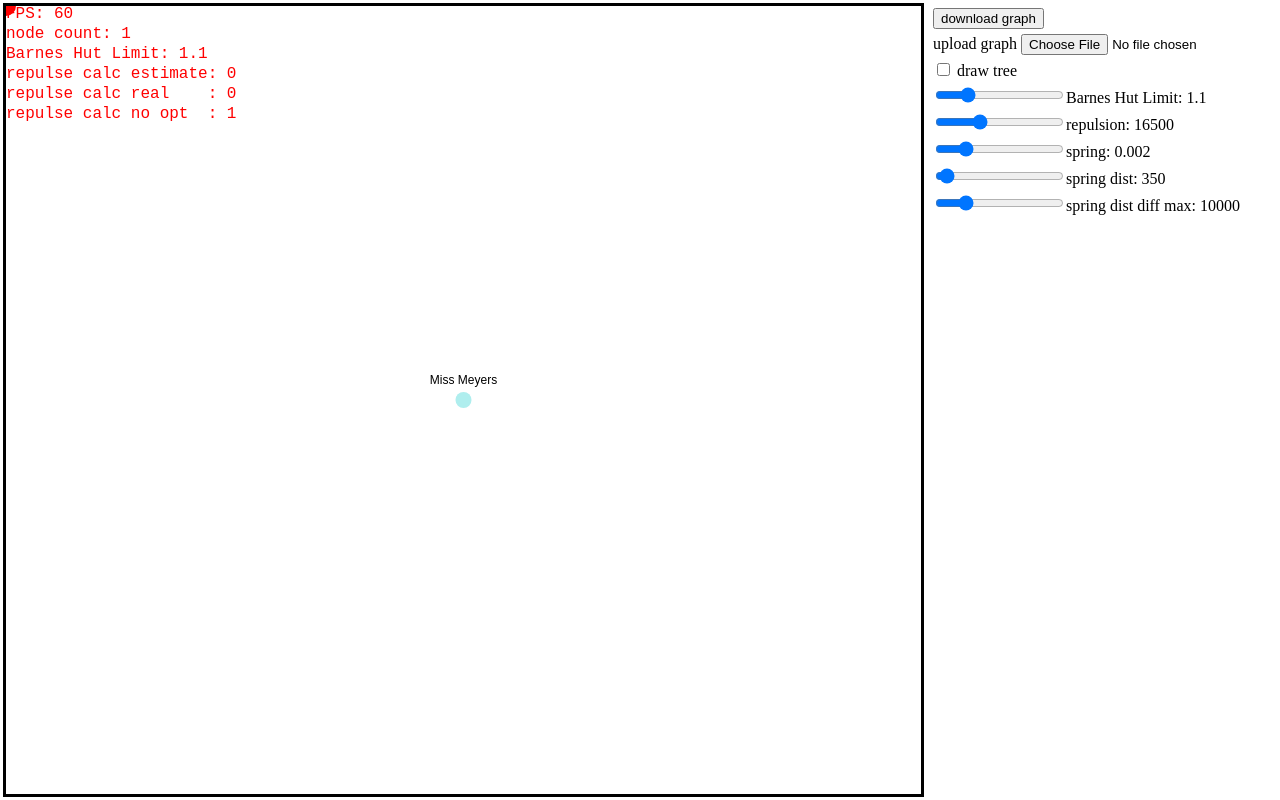
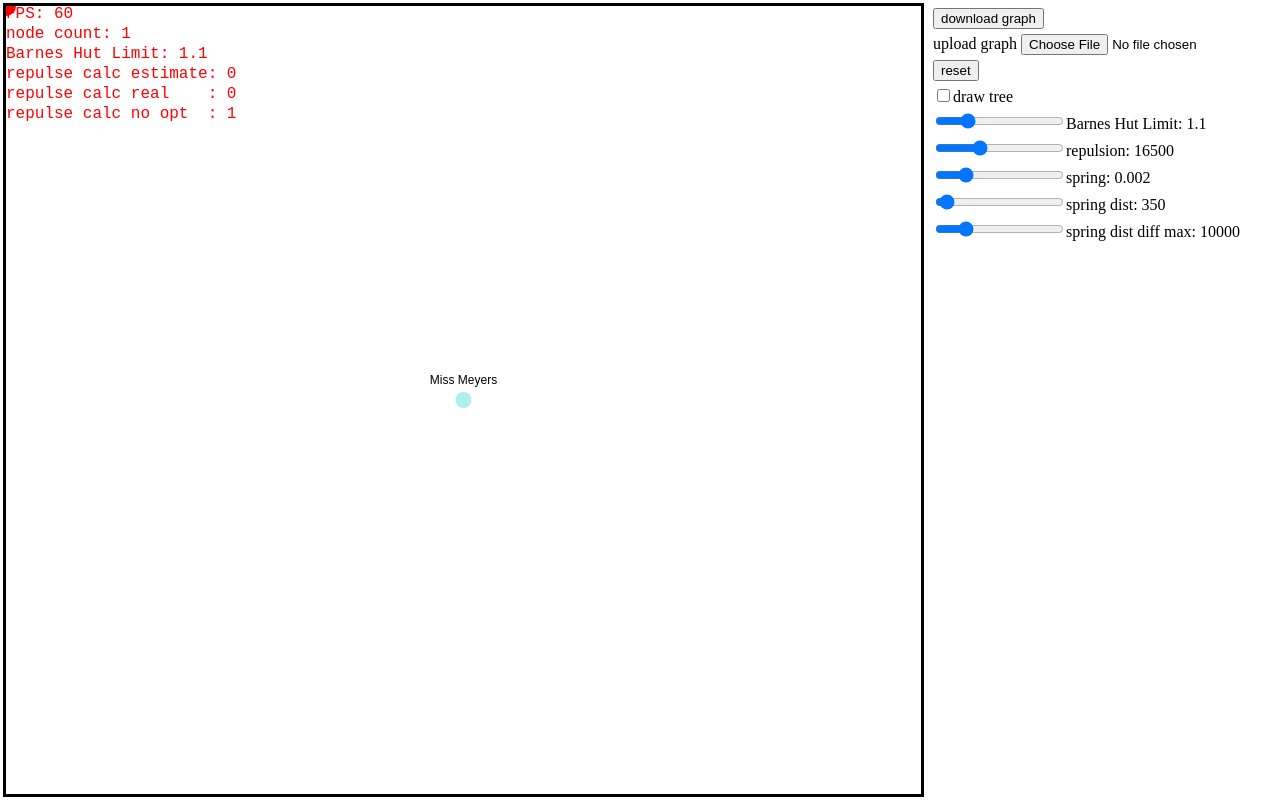
Before and after one commit to imprity/ya-wiki-graph, a website with bundled scripts: page index.html in a window 1280 px wide. Built offline with nearby package versions, Linux system fonts and the light colour scheme.

Commit message:
added more debug uis

```diff
--- a/index.html
+++ b/index.html
@@ -47,10 +47,6 @@
                 <label for="upload-input">upload graph</label>
                 <input type="file" accept=".json" id="upload-input" />
             </div>
-            <div class="debug-ui-container">
-                <input type="checkbox" id="draw-tree-checkbox" name="draw-tree-checkbox" />
-                <label for="draw-tree">draw tree</label>
-            </div>
         </div>
     </div>
     <script src="scripts/main.js" type="module"></script>
--- a/scripts/main.js
+++ b/scripts/main.js
@@ -303,7 +303,7 @@ class NodeManager {
     }
     reset() {
         const initCapacity = 512;
-        const matrixSize = calculateSum(1, initCapacity - 1);
+        this._connectionMatrix = new Map();
         this._connections = [];
         this._length = 0;
         this._capacity = initCapacity;
@@ -537,7 +537,6 @@ class App {
         testNode.posX = this.width / 2;
         testNode.posY = this.height / 2;
         testNode.title = "Miss Meyers";
-        //testNode.title = "Miss Meyers"
         this.nodeManager.pushNode(testNode);
         // TEST TEST TEST TEST
     }
@@ -772,7 +771,7 @@ class App {
                 throw new Error("json object is not a SerializationContainer");
             }
             const container = jsonObj;
-            this.nodeManager.reset();
+            this.reset(false);
             for (const node of container.nodes) {
                 const nodeCopy = new DocNode();
                 nodeCopy.posX = node.posX;
@@ -791,6 +790,21 @@ class App {
         }
         catch (err) {
             console.error(err);
+        }
+    }
+    reset(addStartingNode) {
+        this.offsetX = 0;
+        this.offsetY = 0;
+        this.zoom = 1;
+        this.nodeManager.reset();
+        if (addStartingNode) {
+            // TEST TEST TEST TEST
+            const testNode = new DocNode();
+            testNode.posX = this.width / 2;
+            testNode.posY = this.height / 2;
+            testNode.title = "Miss Meyers";
+            this.nodeManager.pushNode(testNode);
+            // TEST TEST TEST TEST
         }
     }
 }
@@ -879,11 +893,6 @@ function main() {
                 }
             }
         }));
-        const drawTreeInput = document.getElementById('draw-tree-checkbox');
-        drawTreeInput.checked = app.drawTree;
-        drawTreeInput.addEventListener('input', (ev) => __awaiter(this, void 0, void 0, function* () {
-            app.drawTree = drawTreeInput.checked;
-        }));
         const addSlider = (startingValue, min, max, step, labelText, onValueChange) => {
             let debugUIdiv = document.getElementById('debug-ui-div');
             if (debugUIdiv === null) {
@@ -910,6 +919,46 @@ function main() {
             div.appendChild(label);
             debugUIdiv.appendChild(div);
         };
+        const addCheckBox = (startingValue, labelText, onValueChange) => {
+            let debugUIdiv = document.getElementById('debug-ui-div');
+            if (debugUIdiv === null) {
+                return;
+            }
+            let div = document.createElement('div');
+            div.classList.add('debug-ui-container');
+            const uuid = self.crypto.randomUUID();
+            let label = document.createElement('label');
+            label.innerText = `${labelText}`;
+            label.htmlFor = uuid.toString();
+            let checkbox = document.createElement('input');
+            checkbox.type = 'checkbox';
+            checkbox.checked = startingValue;
+            checkbox.id = uuid.toString();
+            checkbox.addEventListener('input', (ev) => __awaiter(this, void 0, void 0, function* () {
+                label.innerText = `${labelText}`;
+                onValueChange(checkbox.checked);
+            }));
+            div.appendChild(checkbox);
+            div.appendChild(label);
+            debugUIdiv.appendChild(div);
+        };
+        const addButton = (text, onclick) => {
+            let debugUIdiv = document.getElementById('debug-ui-div');
+            if (debugUIdiv === null) {
+                return;
+            }
+            let div = document.createElement('div');
+            div.classList.add('debug-ui-container');
+            let button = document.createElement('button');
+            button.innerText = text;
+            button.onclick = onclick;
+            div.appendChild(button);
+            debugUIdiv.appendChild(div);
+        };
+        addButton('reset', () => { app.reset(true); });
+        addCheckBox(app.drawTree, "draw tree", (value) => {
+            app.drawTree = value;
+        });
         addSlider(app.barnesHutLimit, 0, 5, 0.05, "Barnes Hut Limit", (value) => { console.log(app.barnesHutLimit = value); });
         addSlider(app.repulsion, 0, 50000, 100, "repulsion", (value) => { console.log(app.repulsion = value); });
         addSlider(app.spring, 0, 0.01, 0.0001, "spring", (value) => { console.log(app.spring = value); });
```
Also changed, not shown: main.ts (+88 -9 lines).
